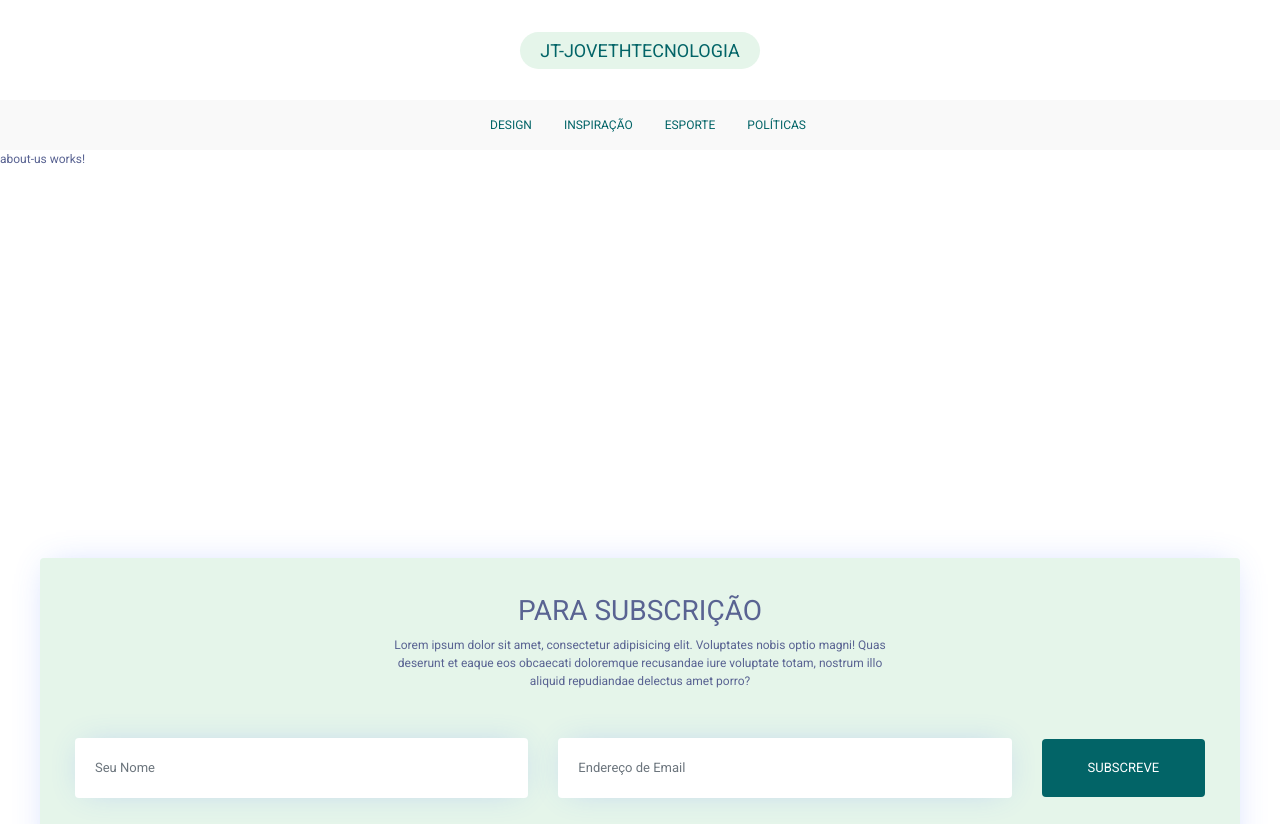
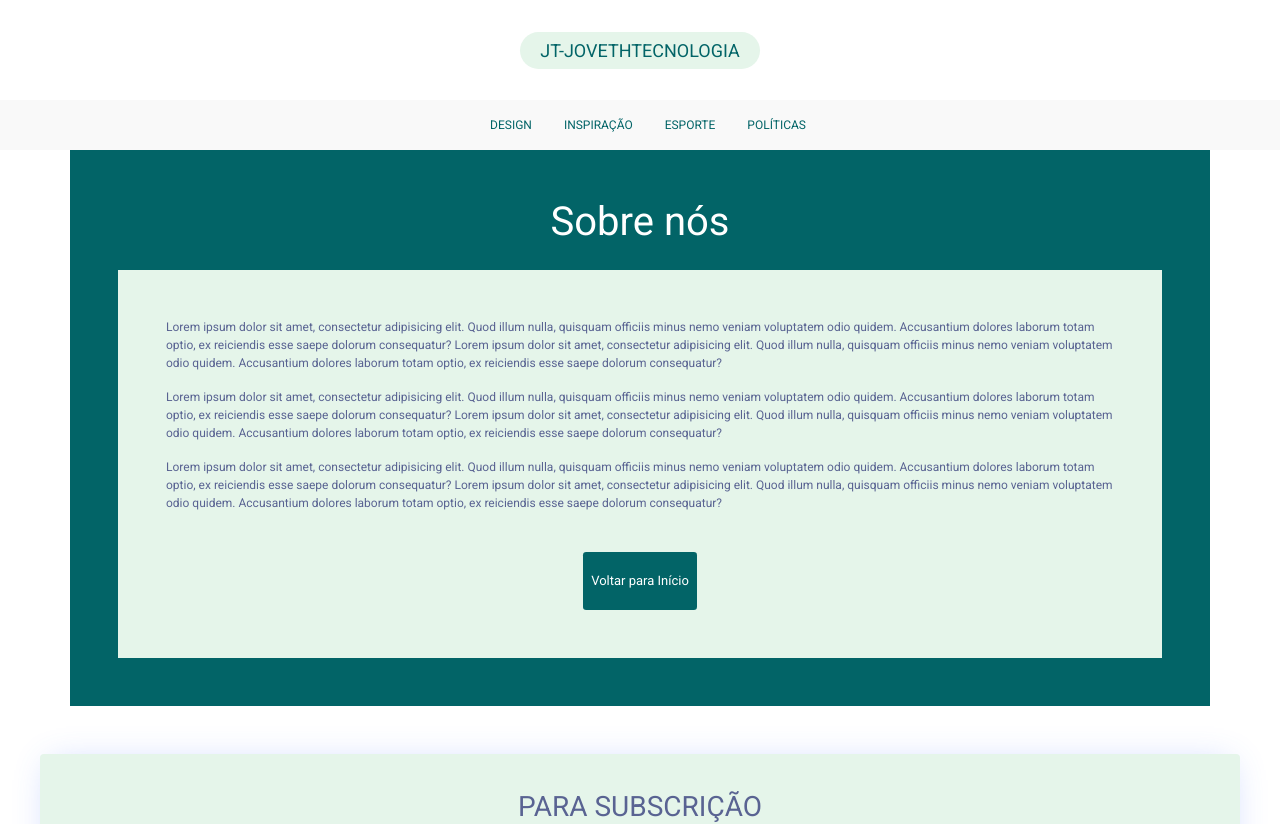
Before and after one commit to EusebioJoveth/jt-blog-app, an Angular app: page /about in a window 1280 px wide. Shown: the top 824 px of the page. Built offline with nearby package versions, Linux system fonts and the light colour scheme.

Commit message:
implemented pag about, terms e conditions

```diff
--- a/src/app/components/comment-list/comment-list.component.css
+++ b/src/app/components/comment-list/comment-list.component.css
@@ -0,0 +1,4 @@
+.comment-box{
+  padding: 15px 35px;
+  background-color: #f0f0f0;
+}
--- a/src/app/components/comment-list/comment-list.component.html
+++ b/src/app/components/comment-list/comment-list.component.html
@@ -1 +1,42 @@
-<p>comment-list works!</p>
+<div class="card mb-5 mt-5 pb-5 shadow-effect">
+  <div class="card-body">
+    <h4 class="mt-3 mb-3">Comentários (15,256)</h4>
+
+    <div class="comment-box mt-3">
+      <h6 class="mb-0">Eusebio Joveth</h6>
+      <small class="text-danger">últimas Actualizações - Abril 05, 2021</small>
+
+      <div class="mt-3 mb-3">
+        Lorem ipsum dolor sit amet consectetur adipisicing elit. Cum pariatur quidem sit ex officia architecto consequuntur eaque et! Nulla numquam alias maiores vel. Expedita reprehenderit, quam ex vitae tenetur facere!
+      </div>
+
+      <a href="" class="mt-1">Responder</a>
+      <a href="" class="mt-1 ml-3">Ver Resposta</a>
+      <hr>
+    </div>
+    <div class="comment-box mt-3">
+      <h6 class="mb-0">Eusebio Joveth</h6>
+      <small class="text-danger">últimas Actualizações - Abril 05, 2021</small>
+
+      <div class="mt-3 mb-3">
+        Lorem ipsum dolor sit amet consectetur adipisicing elit. Cum pariatur quidem sit ex officia architecto consequuntur eaque et! Nulla numquam alias maiores vel. Expedita reprehenderit, quam ex vitae tenetur facere!
+      </div>
+
+      <a href="" class="mt-1">Responder</a>
+      <a href="" class="mt-1 ml-3">Ver Resposta</a>
+      <hr>
+    </div>
+    <div class="comment-box mt-3">
+      <h6 class="mb-0">Eusebio Joveth</h6>
+      <small class="text-danger">últimas Actualizações - Abril 05, 2021</small>
+
+      <div class="mt-3 mb-3">
+        Lorem ipsum dolor sit amet consectetur adipisicing elit. Cum pariatur quidem sit ex officia architecto consequuntur eaque et! Nulla numquam alias maiores vel. Expedita reprehenderit, quam ex vitae tenetur facere!
+      </div>
+
+      <a href="" class="mt-1">Responder</a>
+      <a href="" class="mt-1 ml-3">Ver Resposta</a>
+      <hr>
+    </div>
+  </div>
+</div>
--- a/src/app/pages/about-us/about-us.component.html
+++ b/src/app/pages/about-us/about-us.component.html
@@ -1 +1,34 @@
-<p>about-us works!</p>
+<section class="mt-5">
+  <div class="container mt-5 mb-5 p-5 bg-theme">
+    <h1 class="text-white text-center">Sobre nós</h1>
+    <div class="p-5 mt-4 bg-secondary-theme text-theme-prmary">
+      <p>
+        Lorem ipsum dolor sit amet, consectetur adipisicing elit.
+        Quod illum nulla, quisquam officiis minus nemo veniam voluptatem odio quidem.
+         Accusantium dolores laborum totam optio, ex reiciendis esse saepe dolorum consequatur?
+         Lorem ipsum dolor sit amet, consectetur adipisicing elit.
+        Quod illum nulla, quisquam officiis minus nemo veniam voluptatem odio quidem.
+         Accusantium dolores laborum totam optio, ex reiciendis esse saepe dolorum consequatur?
+      </p>
+      <p>
+        Lorem ipsum dolor sit amet, consectetur adipisicing elit.
+        Quod illum nulla, quisquam officiis minus nemo veniam voluptatem odio quidem.
+         Accusantium dolores laborum totam optio, ex reiciendis esse saepe dolorum consequatur?
+         Lorem ipsum dolor sit amet, consectetur adipisicing elit.
+        Quod illum nulla, quisquam officiis minus nemo veniam voluptatem odio quidem.
+         Accusantium dolores laborum totam optio, ex reiciendis esse saepe dolorum consequatur?
+      </p>
+      <p>
+        Lorem ipsum dolor sit amet, consectetur adipisicing elit.
+        Quod illum nulla, quisquam officiis minus nemo veniam voluptatem odio quidem.
+         Accusantium dolores laborum totam optio, ex reiciendis esse saepe dolorum consequatur?
+         Lorem ipsum dolor sit amet, consectetur adipisicing elit.
+        Quod illum nulla, quisquam officiis minus nemo veniam voluptatem odio quidem.
+         Accusantium dolores laborum totam optio, ex reiciendis esse saepe dolorum consequatur?
+      </p>
+      <div class="text-center">
+        <button class="btn btn-info btn-sm mt-4 btn-theme">Voltar para Início</button>
+      </div>
+    </div>
+  </div>
+</section>
--- a/src/app/pages/single-post/single-post.component.html
+++ b/src/app/pages/single-post/single-post.component.html
@@ -16,6 +16,7 @@
         </div>
       </div>
        <app-comment-form></app-comment-form>
+       <app-comment-list></app-comment-list>
     </div>
     <div class="col-md-3">
       <app-post-card></app-post-card>
--- a/src/app/pages/terms-and-condition/terms-and-condition.component.html
+++ b/src/app/pages/terms-and-condition/terms-and-condition.component.html
@@ -1 +1,34 @@
-<p>terms-and-condition works!</p>
+<section class="mt-5">
+  <div class="container mt-5 mb-5 p-5 bg-theme">
+    <h1 class="text-white text-center">Termos & Condições</h1>
+    <div class="p-5 mt-4 bg-secondary-theme text-theme-prmary">
+      <p>
+        Lorem ipsum dolor sit amet, consectetur adipisicing elit.
+        Quod illum nulla, quisquam officiis minus nemo veniam voluptatem odio quidem.
+         Accusantium dolores laborum totam optio, ex reiciendis esse saepe dolorum consequatur?
+         Lorem ipsum dolor sit amet, consectetur adipisicing elit.
+        Quod illum nulla, quisquam officiis minus nemo veniam voluptatem odio quidem.
+         Accusantium dolores laborum totam optio, ex reiciendis esse saepe dolorum consequatur?
+      </p>
+      <p>
+        Lorem ipsum dolor sit amet, consectetur adipisicing elit.
+        Quod illum nulla, quisquam officiis minus nemo veniam voluptatem odio quidem.
+         Accusantium dolores laborum totam optio, ex reiciendis esse saepe dolorum consequatur?
+         Lorem ipsum dolor sit amet, consectetur adipisicing elit.
+        Quod illum nulla, quisquam officiis minus nemo veniam voluptatem odio quidem.
+         Accusantium dolores laborum totam optio, ex reiciendis esse saepe dolorum consequatur?
+      </p>
+      <p>
+        Lorem ipsum dolor sit amet, consectetur adipisicing elit.
+        Quod illum nulla, quisquam officiis minus nemo veniam voluptatem odio quidem.
+         Accusantium dolores laborum totam optio, ex reiciendis esse saepe dolorum consequatur?
+         Lorem ipsum dolor sit amet, consectetur adipisicing elit.
+        Quod illum nulla, quisquam officiis minus nemo veniam voluptatem odio quidem.
+         Accusantium dolores laborum totam optio, ex reiciendis esse saepe dolorum consequatur?
+      </p>
+      <div class="text-center">
+        <button class="btn btn-info btn-sm mt-4 btn-theme">Voltar para Início</button>
+      </div>
+    </div>
+  </div>
+</section>
--- a/src/styles.css
+++ b/src/styles.css
@@ -34,6 +34,14 @@ body{
   background-color: var(--primary-color);
 }
 
+.bg-secondary-theme{
+  background-color: var(--secondary-color);
+}
+
+.text-theme-primary{
+  color: var(--primary-color);
+}
+
 input[type=text], input[type=email]{
   height: 60px;
   padding-left: 20px;
```
